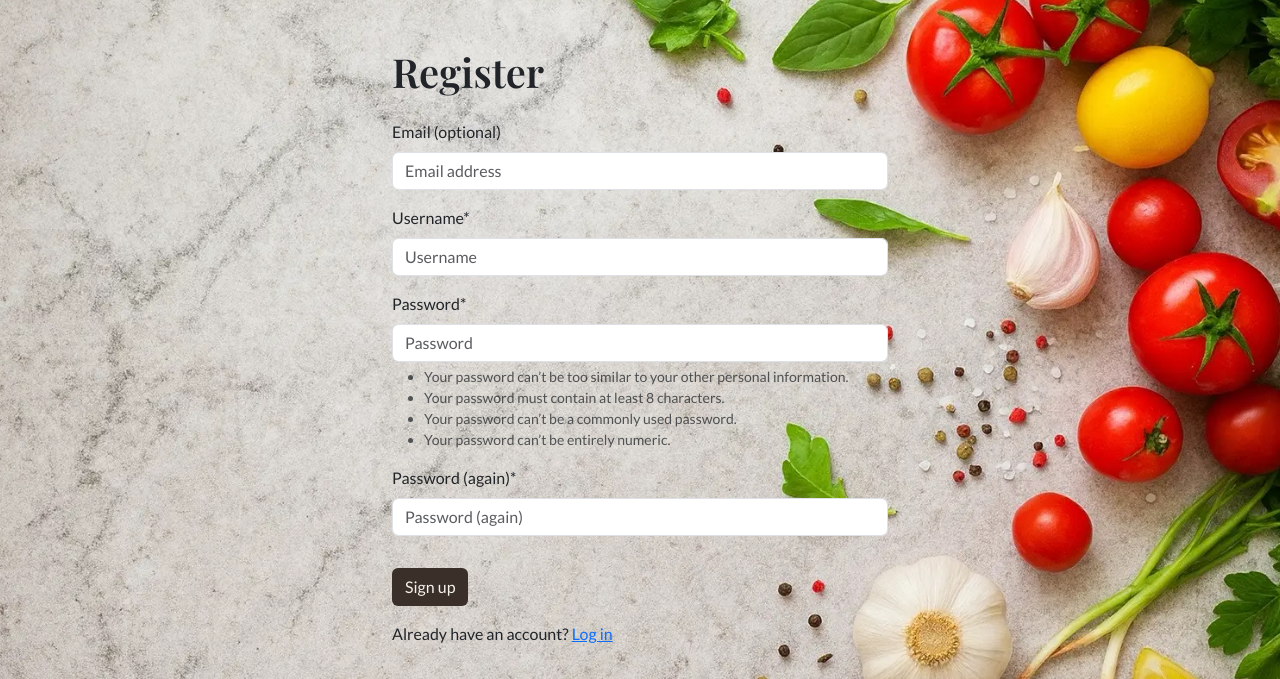
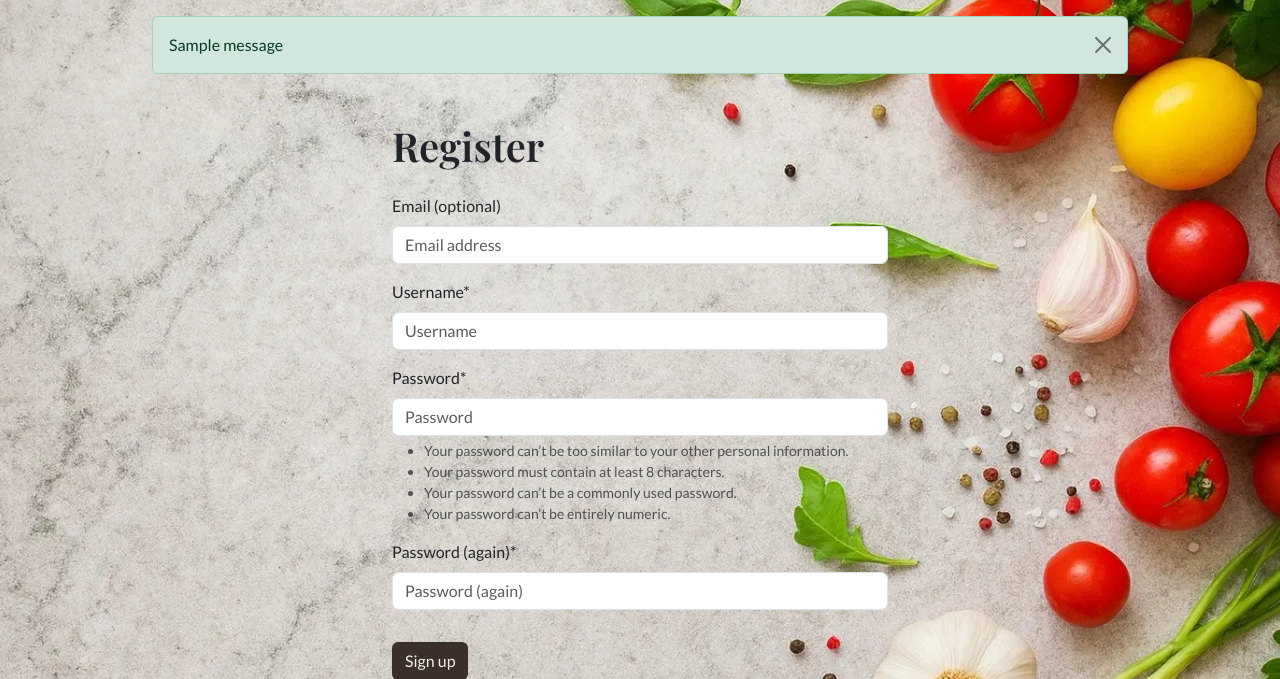
Before and after one commit to jolantadjatlova/easy-eats-kitchen, a Django app: page /accounts/signup/ in a window 1280 px wide. Shown: the part 91-770 px from the top of the page. Run offline with Django 4.2, Linux system fonts and the light colour scheme; tables that the repository leaves empty hold one stand-in row (values such as "Sample post"); one stand-in notice (Sample message) is shown; some libraries are stand-ins or nearby versions.

Commit message:
Add Django messages alert block to base template

```diff
--- a/templates/base.html
+++ b/templates/base.html
@@ -193,6 +193,16 @@
 
     <!-- Page content -->
     <main class="flex-grow-1">
+       {% if messages %}
+    <div class="container mt-3" style="max-width: 1000px;">
+      {% for message in messages %}
+        <div class="alert {{ message.tags }} alert-dismissible fade show" role="alert">
+          {{ message }}
+          <button type="button" class="btn-close" data-bs-dismiss="alert" aria-label="Close"></button>
+        </div>
+      {% endfor %}
+    </div>
+  {% endif %}
       {% block content %}{% endblock %}
     </main>
 
```
